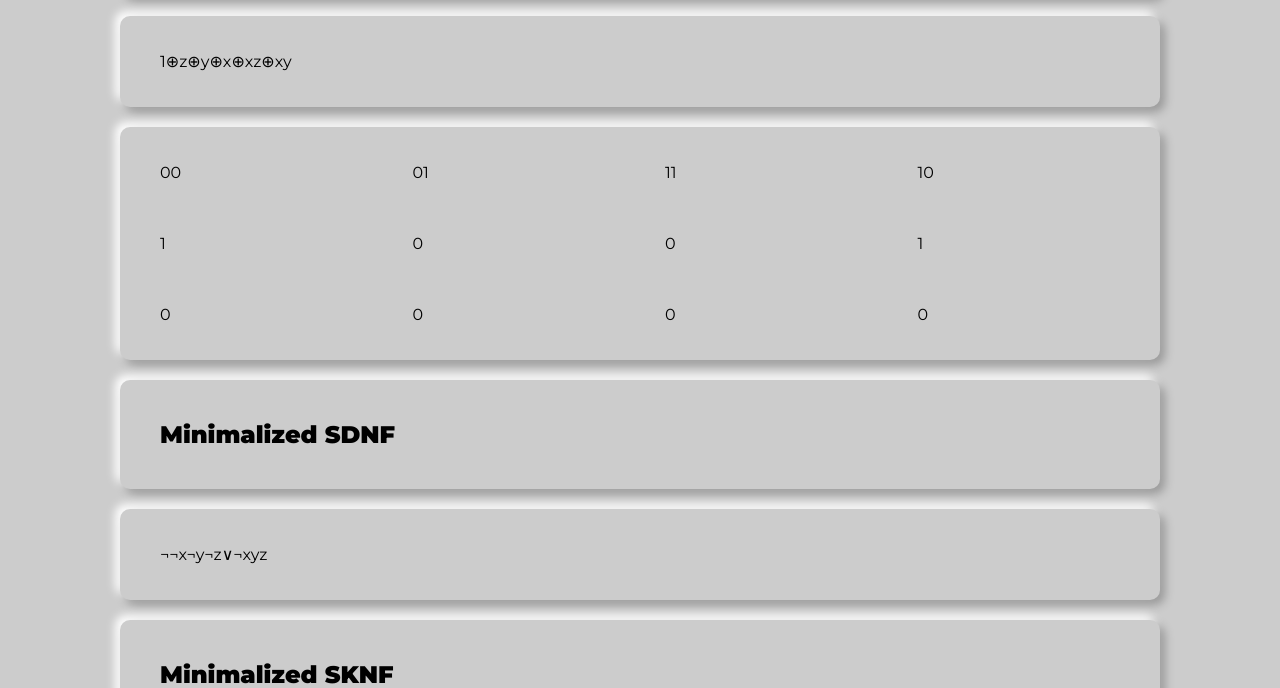
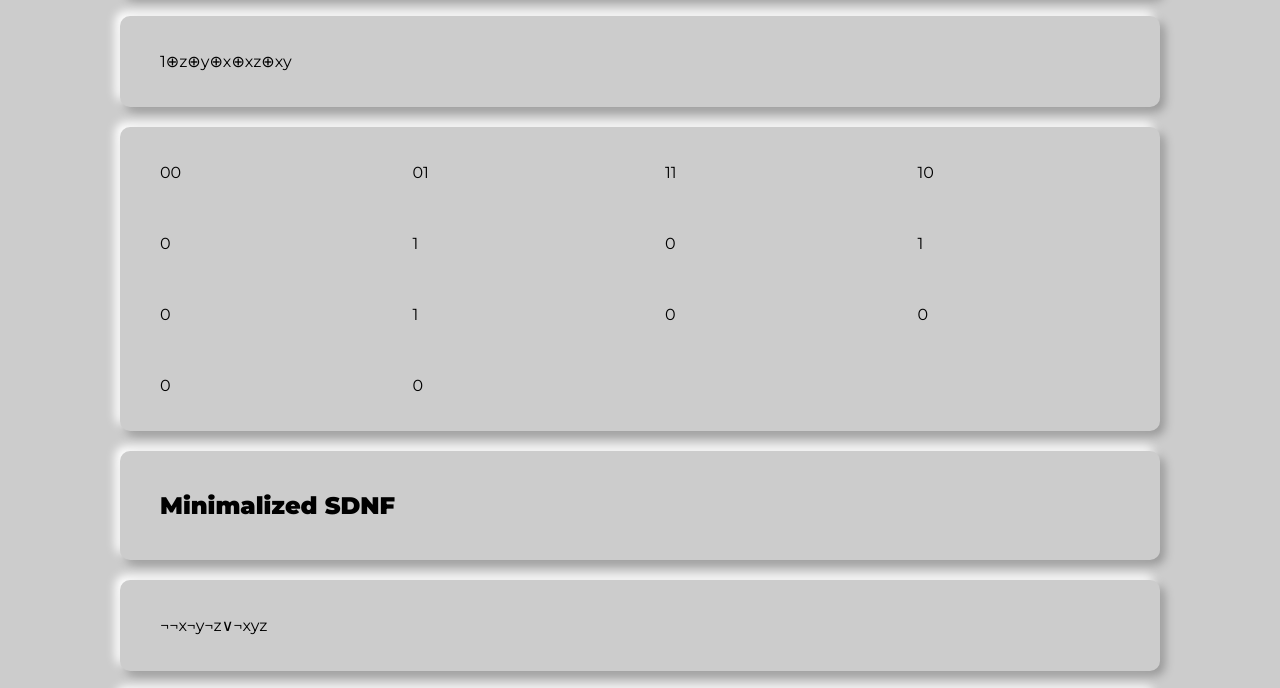
Before and after one commit to MaskedTrench/diskret-math, a Flask app: page /fives in a window 1280 px wide. Shown: the part 1479-2167 px from the top of the page. Run offline with Flask 2, Linux system fonts and the light colour scheme.

Commit message:
WIP: Templates fix

```diff
--- a/templates/result_three.html
+++ b/templates/result_three.html
@@ -50,12 +50,16 @@
                     <p>01</p>
                     <p>11</p>
                     <p>10</p>
-                    {% for line in map_carno %}
-                        <p>{{ line[0] }}</p>
-                        <p>{{ line[1] }}</p>
-                        <p>{{ line[3] }}</p>
-                        <p>{{ line[2] }}</p>
-                    {% endfor %}
+                    <p>0</p>
+                    <p>{{ map_carno[0][0] }}</p>
+                    <p>{{ map_carno[0][1] }}</p>
+                    <p>{{ map_carno[0][2] }}</p>
+                    <p>{{ map_carno[0][3] }}</p>
+                    <p>1</p>
+                    <p>{{ map_carno[1][0] }}</p>
+                    <p>{{ map_carno[1][1] }}</p>
+                    <p>{{ map_carno[1][2] }}</p>
+                    <p>{{ map_carno[1][3] }}</p>
                 </div>
             </div>
 
```
Also changed, not shown: templates/result_out.html (+8 -5 lines).
